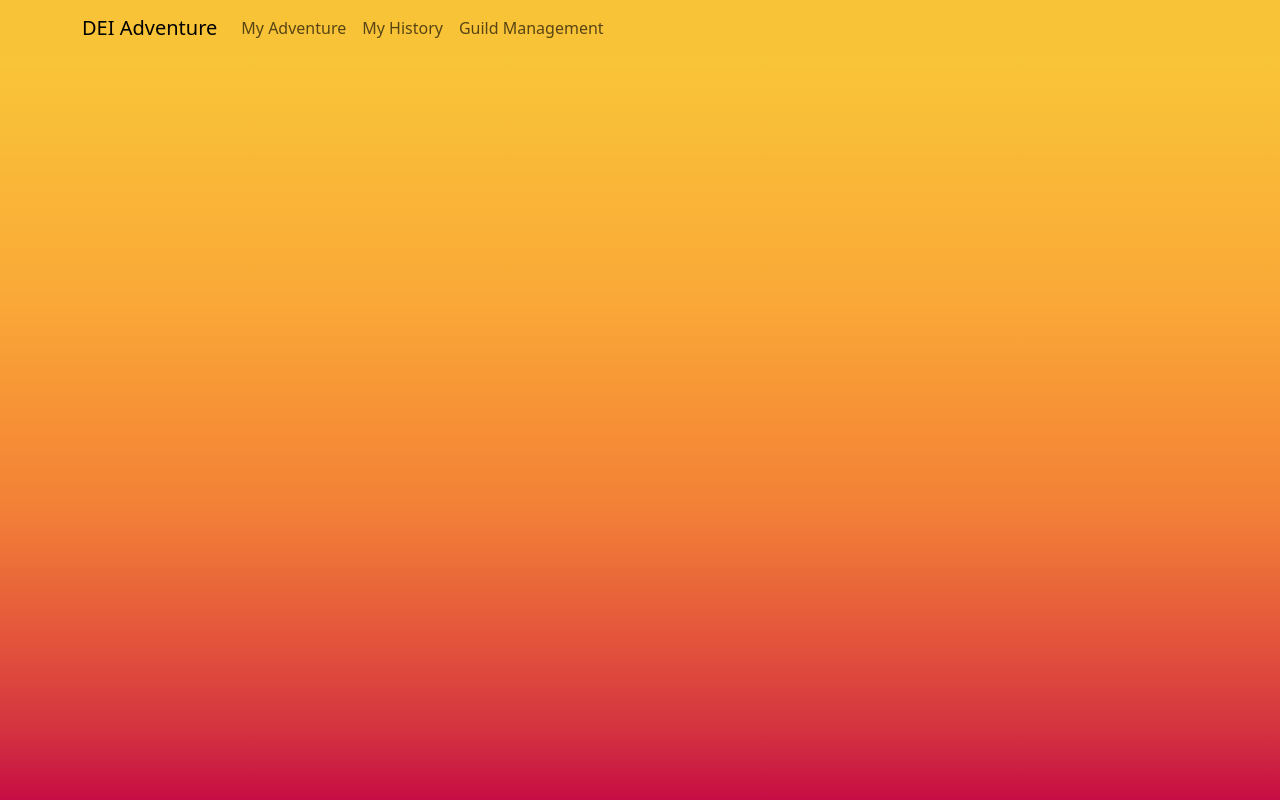
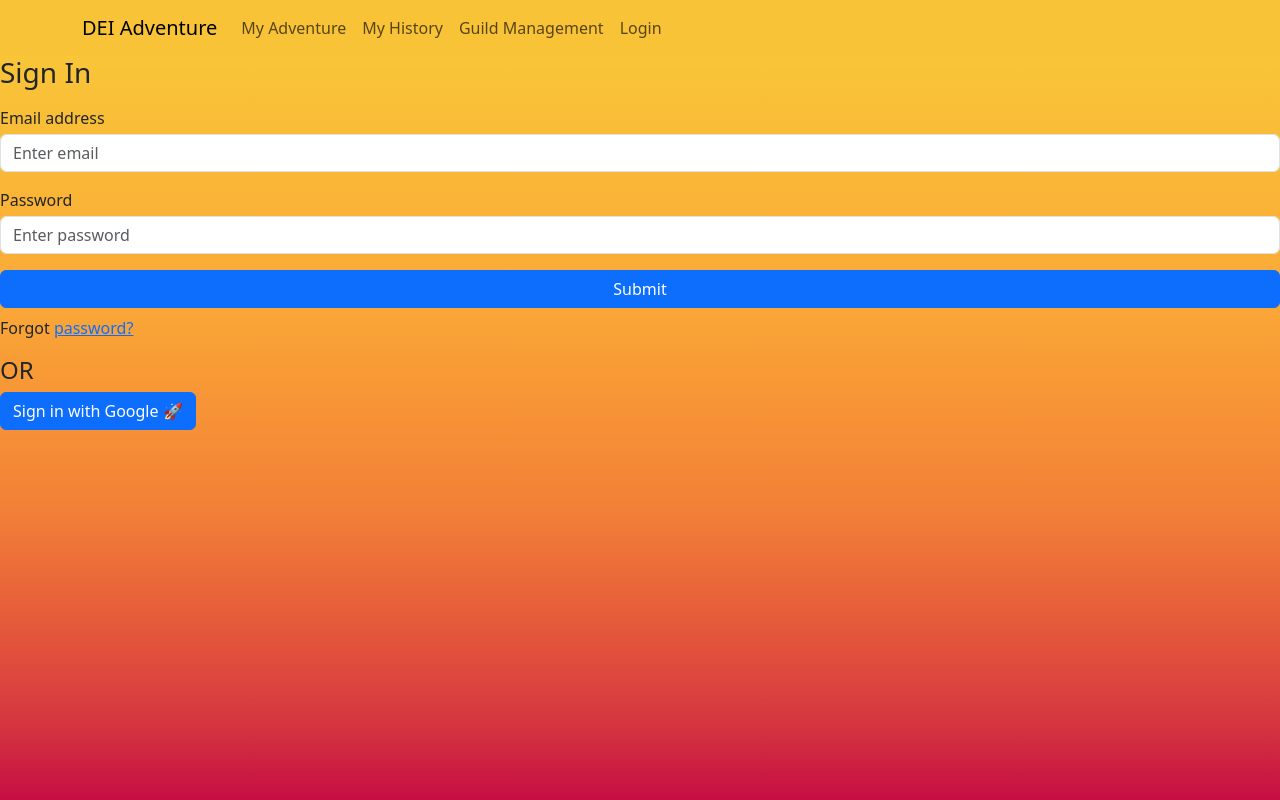
Before and after one commit to JohnNarofsky/deiadventures, a React (Create React App) app in the folder client/: page /login in a window 1280 px wide. Built offline with nearby package versions, Linux system fonts and the light colour scheme; no server answers; a web font is replaced by a local one.

Commit message:
Add login page

```diff
--- a/client/package.json
+++ b/client/package.json
@@ -3,10 +3,13 @@
   "version": "0.1.0",
   "private": true,
   "dependencies": {
+    "@react-oauth/google": "^0.11.1",
     "@testing-library/jest-dom": "^5.16.5",
     "@testing-library/react": "^13.4.0",
     "@testing-library/user-event": "^13.5.0",
+    "axios": "^1.4.0",
     "boostrap": "^2.0.0",
+    "bootstrap": "^5.3.1",
     "react": "^18.2.0",
     "react-bootstrap": "^2.8.0",
     "react-dom": "^18.2.0",
--- a/client/src/App.js
+++ b/client/src/App.js
@@ -1,26 +1,41 @@
 import './App.css';
-import { Routes, Route, Link } from "react-router-dom";
+import { Routes, Route } from "react-router-dom";
 import GuildManagement from './contentpages/guildmanagement';
 import MyAdventures from './contentpages/myadventures';
 import MyHistory from './contentpages/myhistory';
 import Home from './contentpages/home';
 import NavigationBar from './components/navigationbar';
-import 'bootstrap/dist/css/bootstrap.css';
+import 'bootstrap/dist/css/bootstrap.min.css';
 import GuildLeadership from './contentpages/guildleadership';
+import Login from './components/login';
+import { ProfileProvider } from './common/profilecontext';
+
 
 function App() {
   return (
     <>
+    <ProfileProvider>
       <NavigationBar />
-      <div className='container'>
+      {/* <div className='container'>
         <Routes>
             <Route index element={<Home />} />
             <Route path="guildmanagement" element={<GuildManagement />} />
             <Route path="myadventures" element={<MyAdventures />} />
             <Route path="myhistory" element={<MyHistory />} />
             <Route path="guildleadership" element={<GuildLeadership />} />
+            <Route path="login" element={<Login />} />
         </Routes>
-      </div>
+      </div> */}
+
+      <Routes>
+          <Route index element={<Home />} />
+          <Route path="guildmanagement" element={<GuildManagement />} />
+          <Route path="myadventures" element={<MyAdventures />} />
+          <Route path="myhistory" element={<MyHistory />} />
+          <Route path="guildleadership" element={<GuildLeadership />} />
+          <Route path="login" element={<Login />} />
+      </Routes>
+    </ProfileProvider>
     </>
   );
 }
--- /dev/null
+++ b/client/src/common/profilecontext.js
@@ -0,0 +1,17 @@
+import React, { createContext, useState } from 'react';
+
+// Create the context
+const ProfileContext = createContext();
+
+// Create the provider component
+const ProfileProvider = ({ children }) => {
+  const [profile, setProfile] = useState(null);
+
+  return (
+    <ProfileContext.Provider value={{ profile, setProfile }}>
+      {children}
+    </ProfileContext.Provider>
+  );
+};
+
+export { ProfileContext, ProfileProvider };
--- /dev/null
+++ b/client/src/components/login.js
@@ -0,0 +1,112 @@
+import { useState, useEffect, useContext} from 'react';
+import { googleLogout, useGoogleLogin } from '@react-oauth/google';
+import './login.css'
+import axios from 'axios';
+import { ProfileContext } from '../common/profilecontext';
+import { Navigate } from 'react-router-dom';
+
+export default function Login() {
+
+    const [username, setUsername] = useState();
+    const [password, setPassword] = useState();
+    const [ user, setUser ] = useState([]);
+    const {profile, setProfile} = useContext(ProfileContext)
+
+    const loginWithGoogle = useGoogleLogin({
+        onSuccess: (codeResponse) => setUser(codeResponse),
+        // onSuccess: (codeResponse) => console.log(codeResponse),
+        onError: (error) => console.log('Login Failed:', error)
+    });
+
+    useEffect(
+        () => {
+            if (user) {
+                axios
+                    .get(`https://www.googleapis.com/oauth2/v1/userinfo?access_token=${user.access_token}`, {
+                        headers: {
+                            Authorization: `Bearer ${user.access_token}`,
+                            Accept: 'application/json'
+                        }
+                    })
+                    .then((res) => {
+                        setProfile(res.data);
+                    })
+                    .catch((err) => console.log(err));
+            }
+        },
+        [ user ]
+    );
+
+    const handleLogin = async () => {
+        try {
+          const response = await fetch('http://localhost:5000/api/login', { //change the url for response
+            method: 'POST',
+            headers: {
+              'Content-Type': 'application/json',
+            },
+            body: JSON.stringify({ username, password }),
+          });
+
+          const data = await response.json();
+          console.log(data); // Response from the server
+
+          // If login was successful, Redirect to "Home Page".
+
+
+        } catch (error) {
+          // if unsuccessful login, redirect to "login page" again.
+          console.error('Error during login:', error);
+        }
+      };
+
+        // log out function to log the user out of google and set the profile array to null
+    const logOut = () => {
+            googleLogout();
+            setProfile(null);
+    };
+
+    if(!profile){
+        return (
+            <>
+                <div className="Auth-form-container">
+                    <form className="Auth-form">
+                        <div className="Auth-form-content">
+                            <h3 className="Auth-form-title">Sign In</h3>
+                            <div className="form-group mt-3">
+                                <label>Email address</label>
+                                <input
+                                type="email"
+                                className="form-control mt-1"
+                                placeholder="Enter email"
+                                />
+                            </div>
+                            <div className="form-group mt-3">
+                                <label>Password</label>
+                                <input
+                                type="password"
+                                className="form-control mt-1"
+                                placeholder="Enter password"
+                                />
+                            </div>
+                            <div className="d-grid gap-2 mt-3">
+                                <button type="submit" className="btn btn-primary">
+                                Submit
+                                </button>
+                            </div>
+                            <p className="forgot-password text-right mt-2">
+                                Forgot <a href="#">password?</a>
+                            </p>
+                            <h4 className="Auth-form-title">OR</h4>
+                            <div className="d-grid gap-3 mt-1">
+                            </div>
+                        </div>
+                    </form>
+                    <button className="btn btn-primary" onClick={() => loginWithGoogle()}>Sign in with Google 🚀 </button>
+                </div>
+            </>
+        )
+    } else {
+        return <Navigate replace to="/" />
+    }
+
+}
--- a/client/src/components/navigationbar.css
+++ b/client/src/components/navigationbar.css
@@ -6,3 +6,8 @@
 #responsive-navbar-nav{
     background-color: #f9c338;
 }
+
+.rounded-circle{
+  height: 50px;
+  width: 50px
+}
--- a/client/src/components/navigationbar.js
+++ b/client/src/components/navigationbar.js
@@ -1,10 +1,21 @@
+import { useContext } from "react";
 import { Link } from "react-router-dom"
 import Container from 'react-bootstrap/Container';
 import Nav from 'react-bootstrap/Nav';
 import Navbar from 'react-bootstrap/Navbar';
+import NavDropdown from 'react-bootstrap/NavDropdown';
 import './navigationbar.css';
+import { ProfileContext } from "../common/profilecontext";
+import { googleLogout } from '@react-oauth/google';
 
 export default function NavigationBar() {
+  const { profile, setProfile } = useContext(ProfileContext);
+
+  const logOut = () => {
+    googleLogout();
+    setProfile(null);
+  };
+
   return (
       <Navbar collapseOnSelect expand="sm" className="navbar-custom">
       <Container>
@@ -15,8 +26,21 @@ export default function NavigationBar() {
             <Nav.Link as={Link} to="/myadventures">My Adventure</Nav.Link>
             <Nav.Link as={Link} to="/myhistory">My History</Nav.Link>
             <Nav.Link as={Link} to="/guildmanagement">Guild Management</Nav.Link>
+            {profile ? (
+              <NavDropdown title={
+                <div>
+                  <img src={profile.picture} className="rounded-circle" alt="user image" />
+                </div>}
+              id="collasible-nav-dropdown">
+                <NavDropdown.Item onClick={() => logOut()}>Logout</NavDropdown.Item>
+              </NavDropdown>
+            ) : (
+              <Nav.Link as={Link} to="/login">Login</Nav.Link>
+            )}
           </Nav>
         </Navbar.Collapse>
+
+
       </Container>
     </Navbar>
   )
--- a/client/src/index.js
+++ b/client/src/index.js
@@ -4,14 +4,17 @@ import './index.css';
 import App from './App';
 import reportWebVitals from './reportWebVitals';
 import { BrowserRouter } from 'react-router-dom';
+import { GoogleOAuthProvider } from '@react-oauth/google'
 
 const root = ReactDOM.createRoot(document.getElementById('root'));
 root.render(
-  <React.StrictMode>
-    <BrowserRouter>
-      <App />
-    </BrowserRouter>
-  </React.StrictMode>
+  <GoogleOAuthProvider clientId='912445888688-0afjvtuhq9pkrc7b1e35qi836ss3metg.apps.googleusercontent.com'>
+    <React.StrictMode>
+      <BrowserRouter>
+        <App />
+      </BrowserRouter>
+    </React.StrictMode>
+  </GoogleOAuthProvider>
 );
 
 // If you want to start measuring performance in your app, pass a function
```
Also changed, not shown: client/src/components/login.css (added), 1 other file (tests, documents, lock files or other folders). Lines whose indentation alone changed are shown as unchanged.
